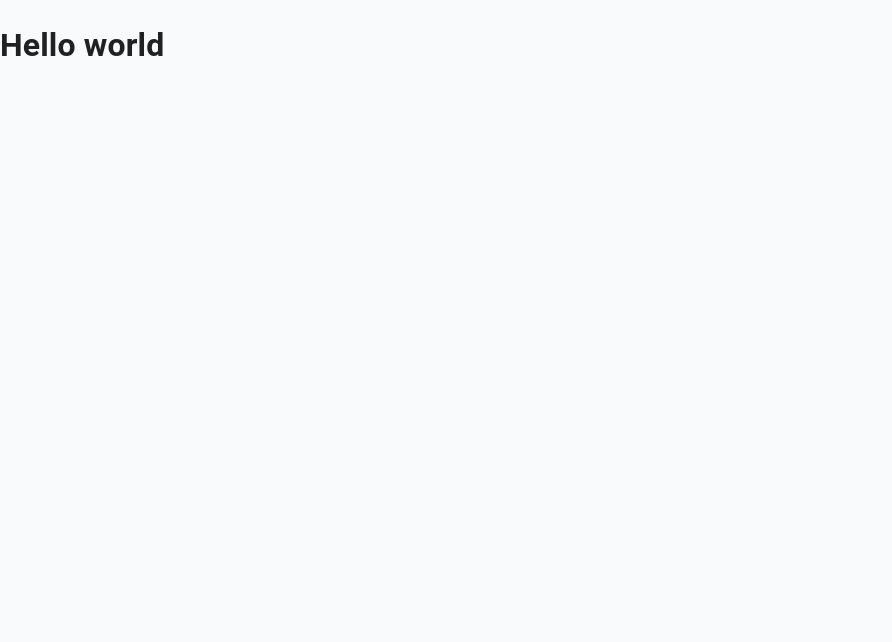
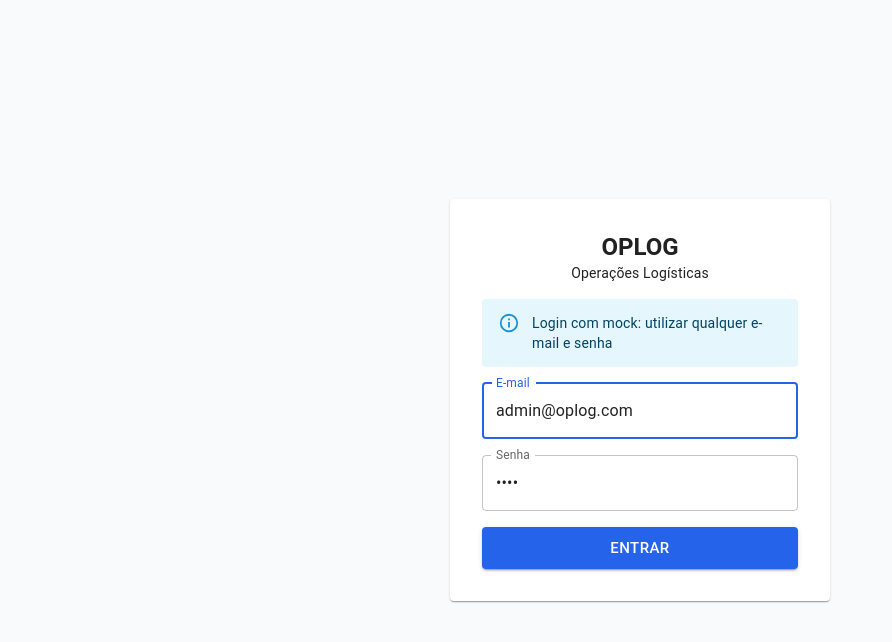
Before and after one commit to guitotti/oplog-v2-web, a React (Vite) app: page /login in a window 1280 px wide. Shown: the top 642 px of the page, without its empty margins (0-892 px from the left). Built offline with nearby package versions, Linux system fonts and the light colour scheme; no server answers.

Commit message:
feat: Create login page and route protection component - login with mock active

```diff
--- a/src/App.tsx
+++ b/src/App.tsx
@@ -1,8 +1,32 @@
+import { Navigate, Route, Routes } from "react-router-dom";
+import { ProtectedRoute } from "./routes/ProtectedRoute";
+import { MainLayout } from "./components/layout/MainLayout";
+import { Login } from "./pages/Login";
+import { Dashboard } from "./pages/Dashboard";
+import { Veiculos } from "./pages/Veiculos";
+import { Entregadores } from "./pages/Entregadores";
+import { Hubs } from "./pages/Hubs";
+import { Transacoes } from "./pages/Transacoes";
+import { Entregas } from "./pages/Entregas";
+
 function App() {
   return (
-    <>
-      <h1>Hello world</h1>
-    </>
+    <Routes>
+      <Route path="/login" element={<Login />} />
+
+      <Route element={<ProtectedRoute />}>
+        <Route element={<MainLayout />}>
+          <Route index element={<Dashboard />} />
+          <Route path="veiculos" element={<Veiculos />} />
+          <Route path="entregadores" element={<Entregadores />} />
+          <Route path="hubs" element={<Hubs />} />
+          <Route path="transacoes" element={<Transacoes />} />
+          <Route path="entregas" element={<Entregas />} />
+        </Route>
+      </Route>
+
+      <Route path="*" element={<Navigate to="/" replace />} />
+    </Routes>
   );
 }
 
--- /dev/null
+++ b/src/pages/Login.tsx
@@ -0,0 +1,129 @@
+import { Navigate, useLocation } from "react-router-dom";
+import { useForm } from "react-hook-form";
+import { zodResolver } from "@hookform/resolvers/zod";
+import { z } from "zod";
+import { useMutation } from "@tanstack/react-query";
+
+import {
+  Alert,
+  Box,
+  Button,
+  CircularProgress,
+  Paper,
+  TextField,
+  Typography,
+} from "@mui/material";
+import { useAuth } from "../hooks/useAuth";
+import { isMockAuth } from "../services/authService";
+
+const loginSchema = z.object({
+  email: z.email("Informe um e-mail válido"),
+  senha: z.string().min(1, "Informe a senha"),
+});
+
+type LoginForm = z.infer<typeof loginSchema>;
+
+export function Login() {
+  const { isAuthenticated, login } = useAuth();
+  const location = useLocation();
+  const from =
+    (location.state as { from?: { pathname: string } } | null)?.from
+      ?.pathname ?? "/";
+
+  const {
+    register,
+    handleSubmit,
+    formState: { errors },
+  } = useForm<LoginForm>({
+    resolver: zodResolver(loginSchema),
+    defaultValues: isMockAuth
+      ? { email: "admin@oplog.com", senha: "mock" }
+      : { email: "", senha: "" },
+  });
+
+  const mutation = useMutation({ mutationFn: login });
+
+  if (isAuthenticated) {
+    return <Navigate to={from} replace />;
+  }
+
+  return (
+    <Box
+      sx={{
+        minHeight: "100vh",
+        display: "flex",
+        alignItems: "center",
+        justifyContent: "center",
+        p: 2,
+      }}
+    >
+      <Paper
+        component="form"
+        noValidate
+        onSubmit={handleSubmit((data) => mutation.mutate(data))}
+        sx={{
+          p: 4,
+          width: "100%",
+          maxWidth: 380,
+          display: "flex",
+          flexDirection: "column",
+          gap: 2,
+        }}
+      >
+        <Box sx={{ textAlign: "center" }}>
+          <Typography variant="h5" sx={{ fontWeight: 700 }}>
+            OPLOG
+          </Typography>
+          <Typography variant="body2" color="text.secondary">
+            Operações Logísticas
+          </Typography>
+        </Box>
+
+        {isMockAuth && (
+          <Alert severity="info">
+            Login com mock: utilizar qualquer e-mail e senha
+          </Alert>
+        )}
+
+        {mutation.isError && (
+          <Alert severity="error">{mutation.error.message}</Alert>
+        )}
+
+        <TextField
+          label="E-mail"
+          type="email"
+          autoComplete="email"
+          autoFocus
+          fullWidth
+          {...register("email")}
+          error={!!errors.email}
+          helperText={errors.email?.message}
+        />
+        <TextField
+          label="Senha"
+          type="password"
+          autoComplete="current-password"
+          fullWidth
+          {...register("senha")}
+          error={!!errors.senha}
+          helperText={errors.senha?.message}
+        />
+
+        <Button
+          type="submit"
+          variant="contained"
+          size="large"
+          fullWidth
+          disabled={mutation.isPending}
+          startIcon={
+            mutation.isPending ? (
+              <CircularProgress size={18} color="inherit" />
+            ) : undefined
+          }
+        >
+          {mutation.isPending ? "Entrando..." : "Entrar"}
+        </Button>
+      </Paper>
+    </Box>
+  );
+}
--- /dev/null
+++ b/src/routes/ProtectedRoute.tsx
@@ -0,0 +1,33 @@
+import { useAtomValue } from "jotai";
+import { Navigate, Outlet, useLocation } from "react-router-dom";
+import { Box, CircularProgress } from "@mui/material";
+import { isAuthenticatedAtom, userAtom } from "../store/auth";
+import { useSessionValidation } from "../hooks/useSessionValidation";
+
+export function ProtectedRoute() {
+  const isAuthenticated = useAtomValue(isAuthenticatedAtom);
+  const user = useAtomValue(userAtom);
+  const location = useLocation();
+  const { isPending } = useSessionValidation();
+
+  if (!isAuthenticated) {
+    return <Navigate to="/login" replace state={{ from: location }} />;
+  }
+
+  if (!user && isPending) {
+    return (
+      <Box
+        sx={{
+          minHeight: "100vh",
+          display: "flex",
+          alignItems: "center",
+          justifyContent: "center",
+        }}
+      >
+        <CircularProgress />
+      </Box>
+    );
+  }
+
+  return <Outlet />;
+}
```
